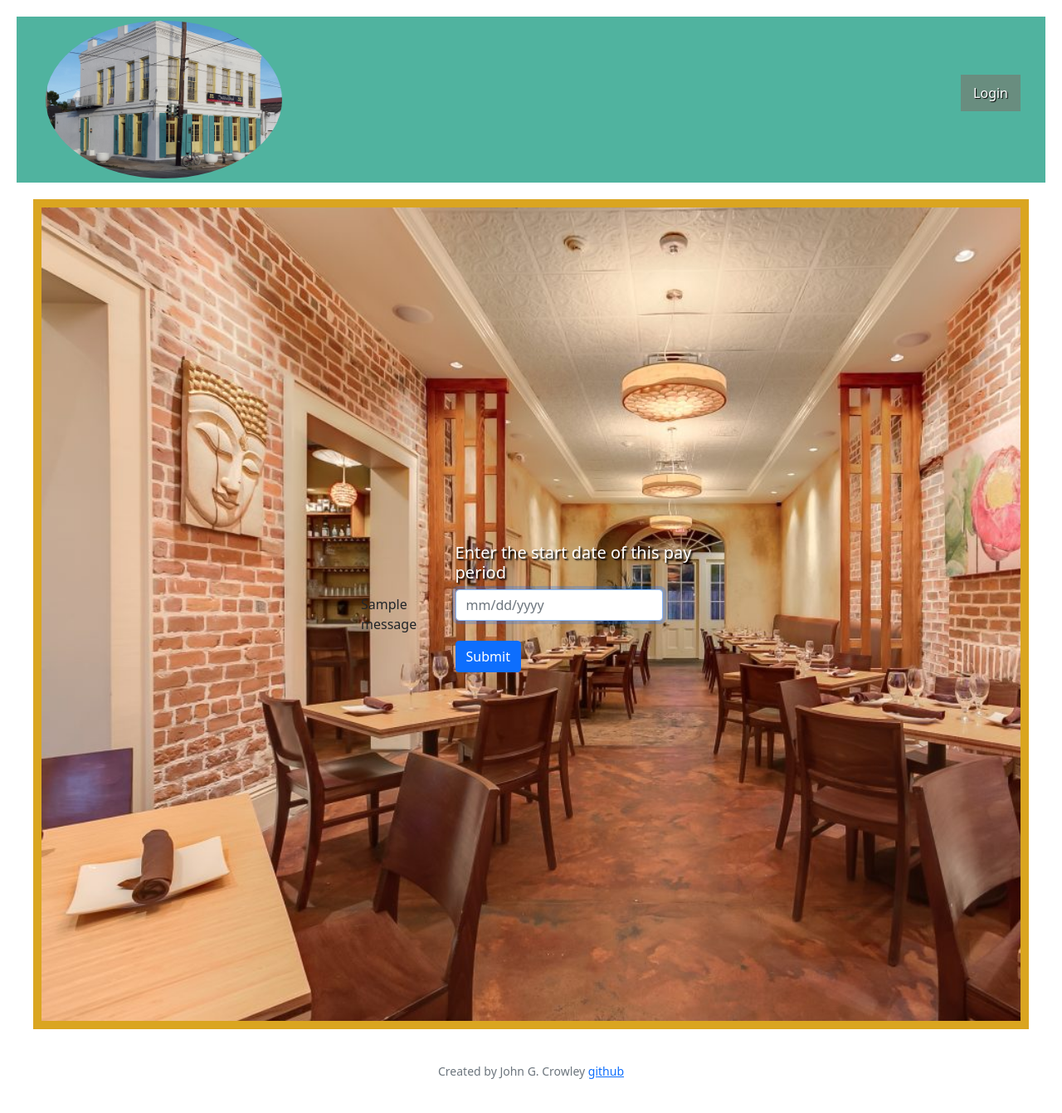
After one commit to johngcrowley/sukho_website, a Flask app: page /payroll in a window 1280 px wide. The commit adds this page. Shown: the whole page at 83% size. Run offline with Flask 2, Linux system fonts and the light colour scheme; tables that the repository leaves empty hold one stand-in row (values such as "Sample post"); one stand-in notice (Sample message) is shown.

Commit message:
updates to payroll route -- test on df in jupyter

```diff
--- a/app/routes.py
+++ b/app/routes.py
@@ -3,7 +3,7 @@ from flask import current_app as app
 from .models import db, employee, tips, User, Crews
 import pandas as pd
 from df2gspread import df2gspread as d2g
-from datetime import datetime as dt
+from datetime import datetime as dt, timedelta
 from sqlalchemy.sql import func
 from sqlalchemy import desc
 import config
@@ -11,6 +11,7 @@ from flask import Blueprint, redirect, request, render_template, url_for, flash
 from flask_login import login_required, current_user
 from werkzeug.security import generate_password_hash
 import math
+import re
 
 
 
@@ -238,6 +239,18 @@ def newshift():
 
     return render_template('success.html',tipout=tipout,location=location,c_id=c_id)
 
+def df_prep(df):
+    cols = df.columns
+    df.drop([cols[0],cols[1]], axis=1, inplace=True)
+    df['date'] = pd.to_datetime(df['date'])
+    df['tips'] = round(df.tips.astype(int))
+    df['day'] = df['date'].dt.day_name().astype(str)
+    df['day'] = df['day'].str.replace(r'(\w+day\b)',lambda x: x.groups()[0][:3])
+    df['Date'] =  df.date.astype(str) + '\n' + df.day + '\n' + df.time.astype(str)
+    df.fillna('-',inplace=True)
+    df = df.pivot_table(index="name",columns=["Date"],values="tips")
+    return df
+
 @login_required
 @main_bp.route('/export/<location>',methods=["POST"])
 def export(location):
@@ -248,23 +261,13 @@ def export(location):
 
     dataframe['date'] = pd.to_datetime(dataframe['created_at']).dt.date
 
-    def df_prep(df):
-        cols = df.columns
-        df.drop([cols[0],cols[1]], axis=1, inplace=True)
-        df['date'] = pd.to_datetime(df['date'])
-        df['tips'] = round(df.tips.astype(int))
-        df['day'] = df['date'].dt.day_name().astype(str)
-        df['day'] = df['day'].str.replace(r'(\w+day\b)',lambda x: x.groups()[0][:3])
-        df['Date'] =  df.date.astype(str) + '\n' + df.day + '\n' + df.time.astype(str)
-        df.fillna('-',inplace=True)
-        df = df.pivot_table(index="name",columns=["Date"],values="tips")
-        return df
+    if loc == 'Marigny':
 
-    if loc == 'Marigny':
         marigny = dataframe.loc[dataframe['location'] == 'Marigny']
         marigny_df = df_prep(marigny)
         d2g.upload(marigny_df, spreadsheet_key, wks_name[0], credentials=creds, row_names=True)
     elif loc == 'Uptown':
+
         uptown = dataframe.loc[dataframe['location'] == 'Uptown']
         uptown_df = df_prep(uptown)
         d2g.upload(uptown_df, spreadsheet_key, wks_name[1], credentials=creds, row_names=True)
@@ -272,3 +275,35 @@ def export(location):
         return redirect('/')
     msg='Success! \n\n Check out your Google Sheet for updated records'
     return render_template('success.html',msg=msg)
+
+@login_required
+@main_bp.route('/payroll',methods=["GET","POST"])
+def payroll():
+    if request.method == "GET":
+        return render_template('payroll.html')
+    else:
+        input_date = request.form.get("date")
+        patt = re.compile('([0-9]{2}/[0-9]{2}/[0-9]{4})')
+        print(patt)
+        if re.match(patt,input_date) == False:
+            flash('Please enter a valid date in mm/dd/yyyy format')
+            return render_template('payroll.html')
+        else:
+            month,day,year = input_date.split('/')
+            start = dt(int(year),int(month),int(day)).date()
+            biweek = pd.date_range(start, start + timedelta(13))
+
+            dataframe = pd.read_sql('''
+            SELECT tips.employee_id, tips.location, tips.time, tips.crew_id, employee.position, employee.name, tips.tips, "Crews".created_at FROM "Crews"
+            JOIN tips ON tips.crew_id="Crews".id JOIN employee ON employee.id=tips.employee_id''',db.session.bind)
+
+            dataframe['date'] = pd.to_datetime(dataframe['created_at']).dt.date
+
+            df = dataframe.pivot_table('tips','name','date')
+
+            df1 = df[biweek]
+
+            df1['gross'] = df1.sum(axis=1)
+            df1['claimed'] = df1['gross'] * .60
+
+            return render_template('biweekly.html',df1=df1)
--- a/app/templates/layout.html
+++ b/app/templates/layout.html
@@ -111,13 +111,14 @@ footer {
                     {% if current_user.is_authenticated %}
                     <li><a href="{{ url_for('main_bp.index') }}">Home</a></li>
                     <li><a href="{{ url_for('main_bp.create') }}">New Shift</a></li>
-                    <li><a href="{{ url_for('main_bp.add_employee') }}">New Employee</a></li>
+                    <li><a href="{{ url_for('main_bp.add_employee') }}">Employees</a></li>
+                    <li><a href="{{ url_for('main_bp.payroll') }}">Payroll</a></li>
                     {% endif %}
                     {% if not current_user.is_authenticated %}
                     <li><a href="{{ url_for('auth_bp.login') }}">Login</a></li>
                     {% endif %}
                     {% if current_user.admin == True %}
-                    <li><a href="{{ url_for('auth_bp.signup') }}">Manage Profiles</a></li>
+                    <li><a href="{{ url_for('auth_bp.signup') }}">Managers</a></li>
                     {% endif %}
                     {% if current_user.is_authenticated %}
                     <li><a href="{{ url_for('auth_bp.logout') }}">Logout</a></li>
--- /dev/null
+++ b/app/templates/payroll.html
@@ -0,0 +1,22 @@
+{% extends "layout.html" %}
+
+{% block content %}
+
+{% with messages = get_flashed_messages() %}
+{% if messages %}
+    <div class="notification is-danger">
+        {{ messages[0] }}
+    </div>
+{% endif %}
+{% endwith %}
+
+<form action="/payroll" method="POST">
+  <div class="mb-3">
+    <h5 for="date">Enter the start date of this pay period</h5>
+    <input autocomplete="off" autofocus class="form-control" name="date" placeholder="mm/dd/yyyy" type="text">
+    <br>
+  <button class="btn btn-primary" type="submit">Submit</button>
+  </div>
+</form>
+
+{% endblock %}
```
Also changed, not shown: app/templates/biweekly.html (added, +20 -0 lines).
